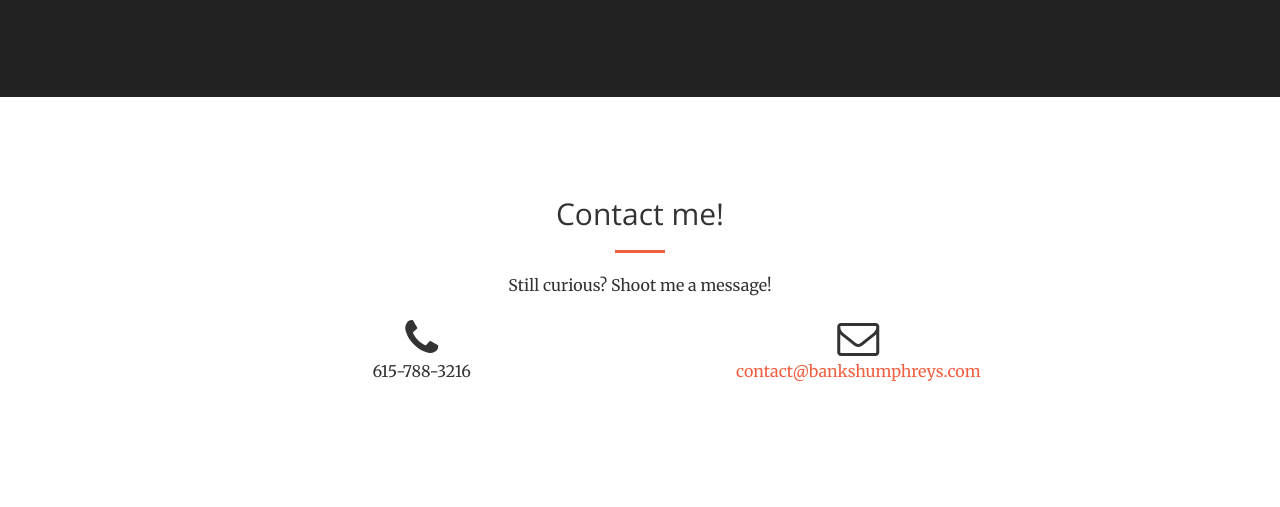
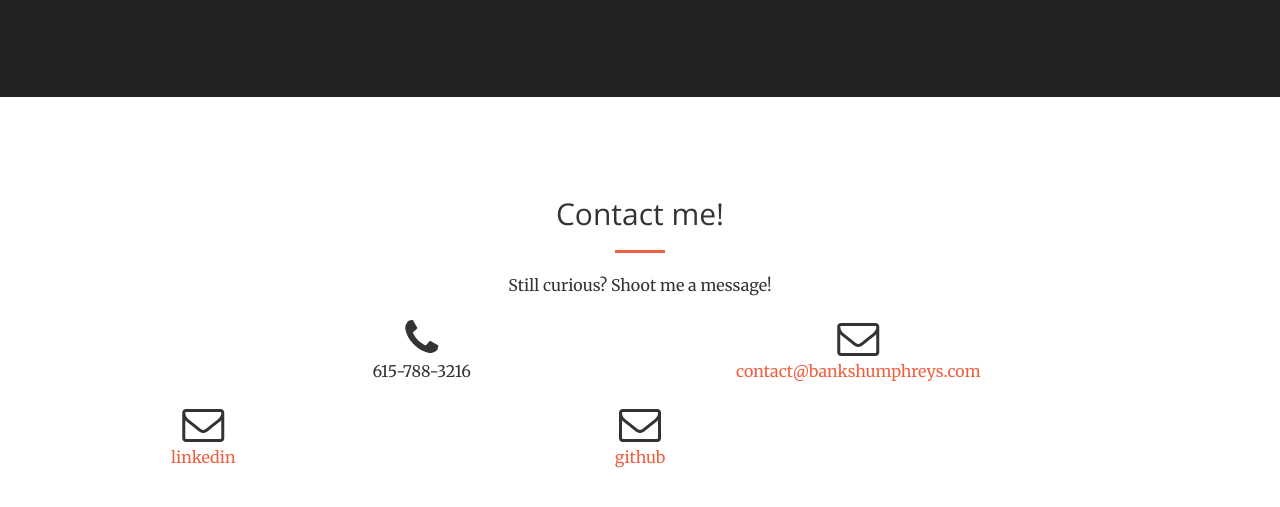
Before and after one commit to iobg/iobg.github.io, a website: page index.html in a window 1280 px wide. Shown: the part 2298-2805 px from the top of the page. Drawn offline with nearby package versions, Linux system fonts and the light colour scheme.

Commit message:
added links to linkedin and github

```diff
--- a/index.html
+++ b/index.html
@@ -261,6 +261,14 @@
                     <i class="fa fa-envelope-o fa-3x sr-contact"></i>
                     <p><a href="mailto:contact@bankshumphreys.com">contact@bankshumphreys.com</a></p>
                 </div>
+                 <div class="col-lg-4 text-center">
+                    <i class="fa fa-envelope-o fa-3x sr-contact"></i>
+                    <p><a href="https://www.linkedin.com/in/banks-humphreys">linkedin</a></p>
+                </div>
+                <div class="col-lg-4 text-center">
+                    <i class="fa fa-envelope-o fa-3x sr-contact"></i>
+                    <p><a href="https://github.com/iobg">github</a></p>
+                </div>
             </div>
         </div>
     </section>
```
